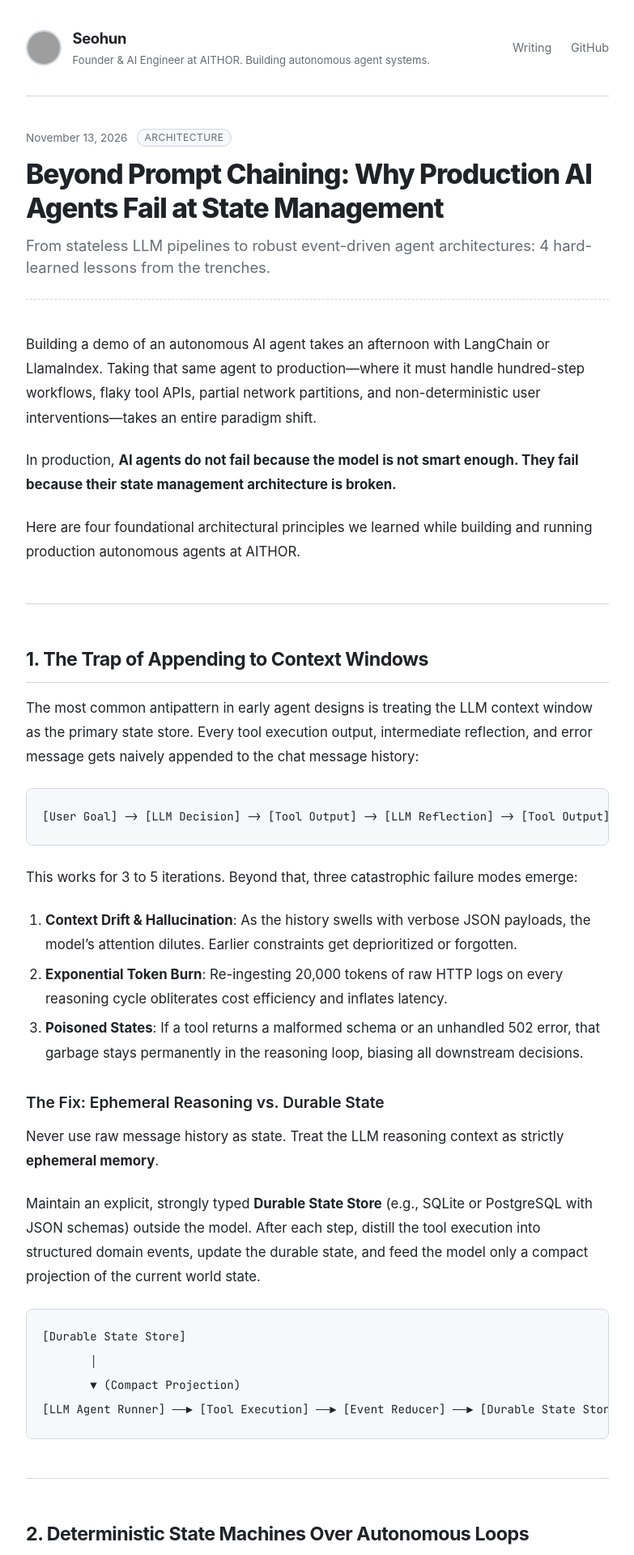
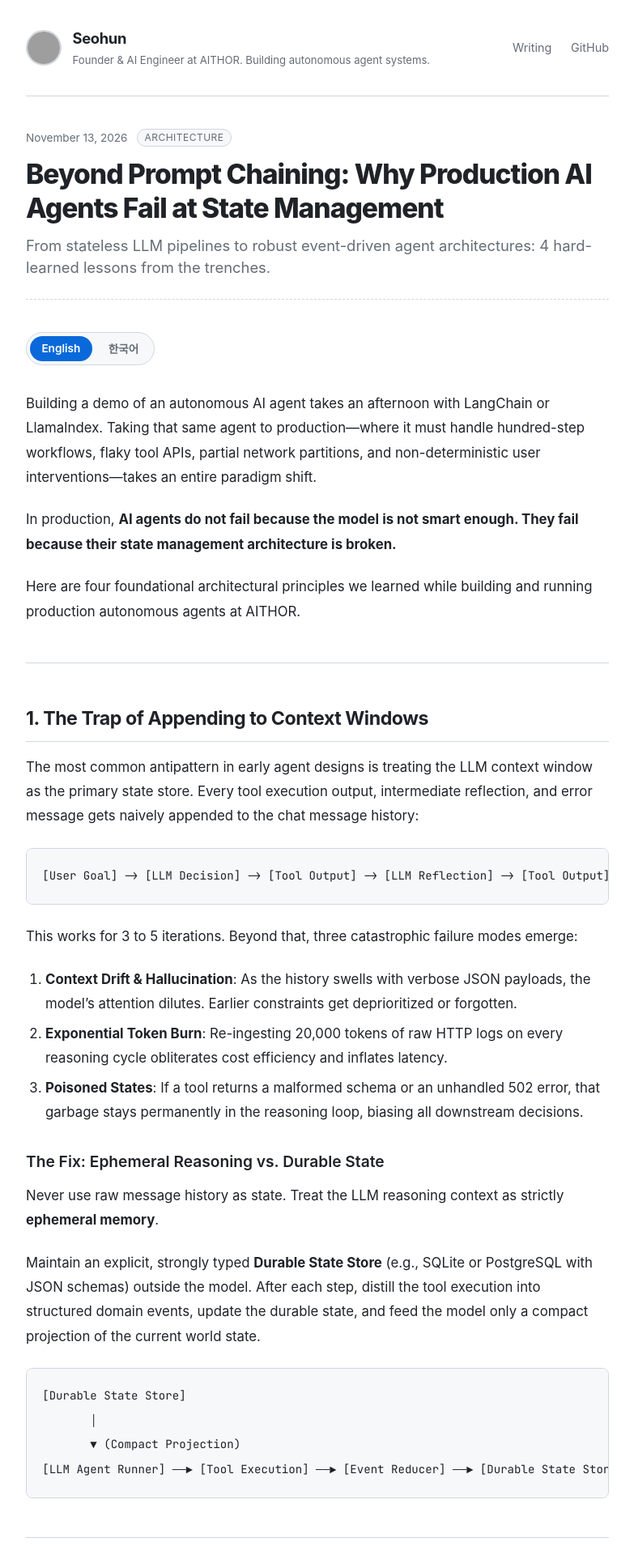
Before and after one commit to yosyus-Yo/yosyus-Yo.github.io, a Jekyll site: the page built from _posts/2026-11-13-beyond-prompt-chaining.md, in a window 1280 px wide. Shown: the top 1920 px of the page at 81% size, without its empty margins (248-1031 px from the left). Built offline with Jekyll 4.4.1, drawn with Linux system fonts in a browser that asks for light colours; some web fonts are replaced; some of the changed text lies outside the part shown; grey boxes are pictures that could not be loaded.

Commit message:
Add English/Korean toggle button to post layout and all posts

```diff
--- a/_layouts/post.html
+++ b/_layouts/post.html
@@ -20,9 +20,23 @@ layout: default
     {% endif %}
   </div>
 
-  <div class="post-content">
-    {{ content }}
-  </div>
+  {% assign lang_parts = content | split: "<!-- lang:ko -->" %}
+  {% if lang_parts.size > 1 %}
+    <div class="lang-toggle" role="group" aria-label="Language switcher">
+      <button type="button" class="lang-btn active" data-lang="en" onclick="setPostLang('en')">English</button>
+      <button type="button" class="lang-btn" data-lang="ko" onclick="setPostLang('ko')">한국어</button>
+    </div>
+    <div class="post-content lang-panel" data-lang="en">
+      {{ lang_parts[0] }}
+    </div>
+    <div class="post-content lang-panel" data-lang="ko" style="display:none;">
+      {{ lang_parts[1] }}
+    </div>
+  {% else %}
+    <div class="post-content">
+      {{ content }}
+    </div>
+  {% endif %}
 
   <div class="post-footer">
     <a href="{{ site.baseurl }}/" class="back-link">&larr; Back to articles</a>
@@ -144,4 +158,59 @@ layout: default
     font-size: 0.95rem;
   }
   .back-link:hover { text-decoration: underline; }
+  .lang-toggle {
+    display: inline-flex;
+    gap: 0.35rem;
+    padding: 0.25rem;
+    background: var(--card-bg);
+    border: 1px solid var(--border);
+    border-radius: 999px;
+    margin-bottom: 2rem;
+  }
+  .lang-btn {
+    appearance: none;
+    border: none;
+    background: transparent;
+    color: var(--text-muted);
+    font-family: var(--font-sans);
+    font-size: 0.85rem;
+    font-weight: 600;
+    padding: 0.35rem 0.9rem;
+    border-radius: 999px;
+    cursor: pointer;
+    transition: background-color 0.15s ease, color 0.15s ease;
+  }
+  .lang-btn:hover {
+    color: var(--text);
+  }
+  .lang-btn.active {
+    background: var(--accent);
+    color: #ffffff;
+  }
 </style>
+
+<script>
+  function setPostLang(lang) {
+    var panels = document.querySelectorAll('.lang-panel');
+    var buttons = document.querySelectorAll('.lang-btn');
+    if (!panels.length) return;
+    panels.forEach(function (el) {
+      el.style.display = el.getAttribute('data-lang') === lang ? '' : 'none';
+    });
+    buttons.forEach(function (btn) {
+      btn.classList.toggle('active', btn.getAttribute('data-lang') === lang);
+    });
+    try {
+      localStorage.setItem('post_lang', lang);
+    } catch (e) {}
+  }
+
+  (function () {
+    var params = new URLSearchParams(window.location.search);
+    var qLang = params.get('lang');
+    var saved = null;
+    try { saved = localStorage.getItem('post_lang'); } catch (e) {}
+    var initial = (qLang === 'ko' || qLang === 'en') ? qLang : ((saved === 'ko' || saved === 'en') ? saved : 'en');
+    setPostLang(initial);
+  })();
+</script>
--- a/_posts/2026-11-13-beyond-prompt-chaining.md
+++ b/_posts/2026-11-13-beyond-prompt-chaining.md
@@ -73,7 +73,8 @@ When an agent hits a high-risk threshold (e.g., transferring funds or deleting r
 - It must **suspend execution**, serialize its full state graph to cold storage, and emit a review ticket.
 - When the human approves or edits the plan via Slack or email 3 hours later, a worker wakes up, deserializes the state snapshot, verifies precondition invariants, and resumes cleanly.
 
----
+
+<!-- lang:ko -->
 
 # 🇰🇷 한국어 번역 요약 (Korean Summary)
 
```
Also changed, not shown: _posts/2026-11-14-execution-contracts-for-ai-agents.md (+2 -1 lines), _posts/2026-11-15-bounding-context-rot-in-agent-memory.md (+2 -1 lines), _posts/2026-11-16-idempotent-agents-retry-safe-workflows.md (+2 -1 lines), _posts/2026-11-17-least-privilege-capability-tokens-for-agents.md (+2 -1 lines).
